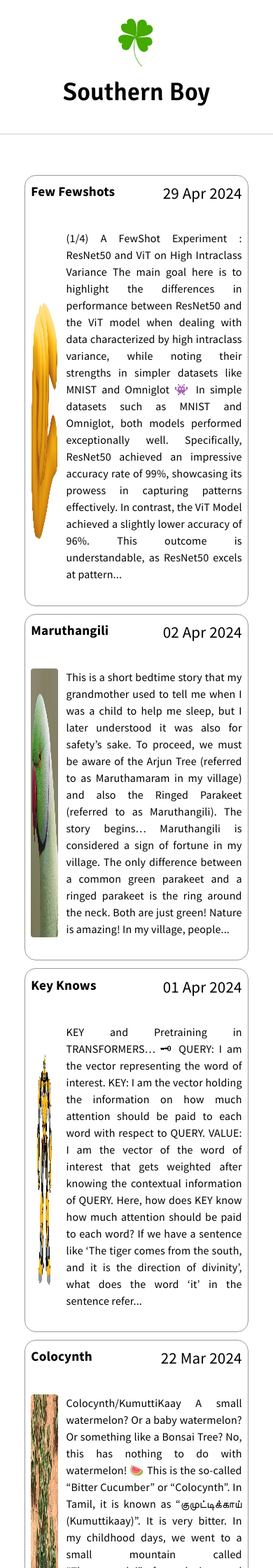
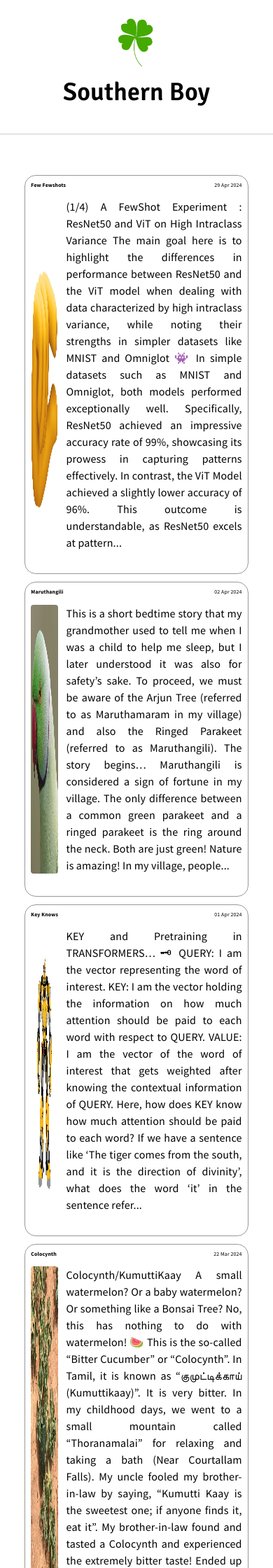
Before and after one commit to arihara-sudhan/blog, a Jekyll site: the page built from index.html, in a window 390 px wide. Shown: the top 2240 px of the page at 70% size. Built offline with Jekyll 4.4.1, drawn with Linux system fonts in a browser that asks for light colours; the list of posts is cut into pages by our own code.

Commit message:
Update typography.scss

```diff
--- a/_sass/typography.scss
+++ b/_sass/typography.scss
@@ -1,3 +1,8 @@
+/*- Typography -*/
+//
+// Based on the typographic scale: 12, 14, 16, 18, 21, 24, 36, 48, 60, 72.
+//
+
 body {
 	font-family: 'Source Sans Pro', sans-serif;
 	letter-spacing: 0.01em;
@@ -7,7 +12,7 @@ body {
 
 @media (max-width: 940px) { //Breakpoint set to 940px
 p, ul, ol {
-	font-size: 1.2em; /* 16px */
+	font-size: 2vw; /* 16px */
 	line-height: 1.5em; /* 24px/16px */
 	margin-bottom: 1.5em; /* 24px/16px */
 }
@@ -85,5 +90,6 @@ blockquote {
 	p, ul, ol {
 		padding: 1.33334em 0; /* 24px/18px */
 	}
-    }
 }
+
+}
```
